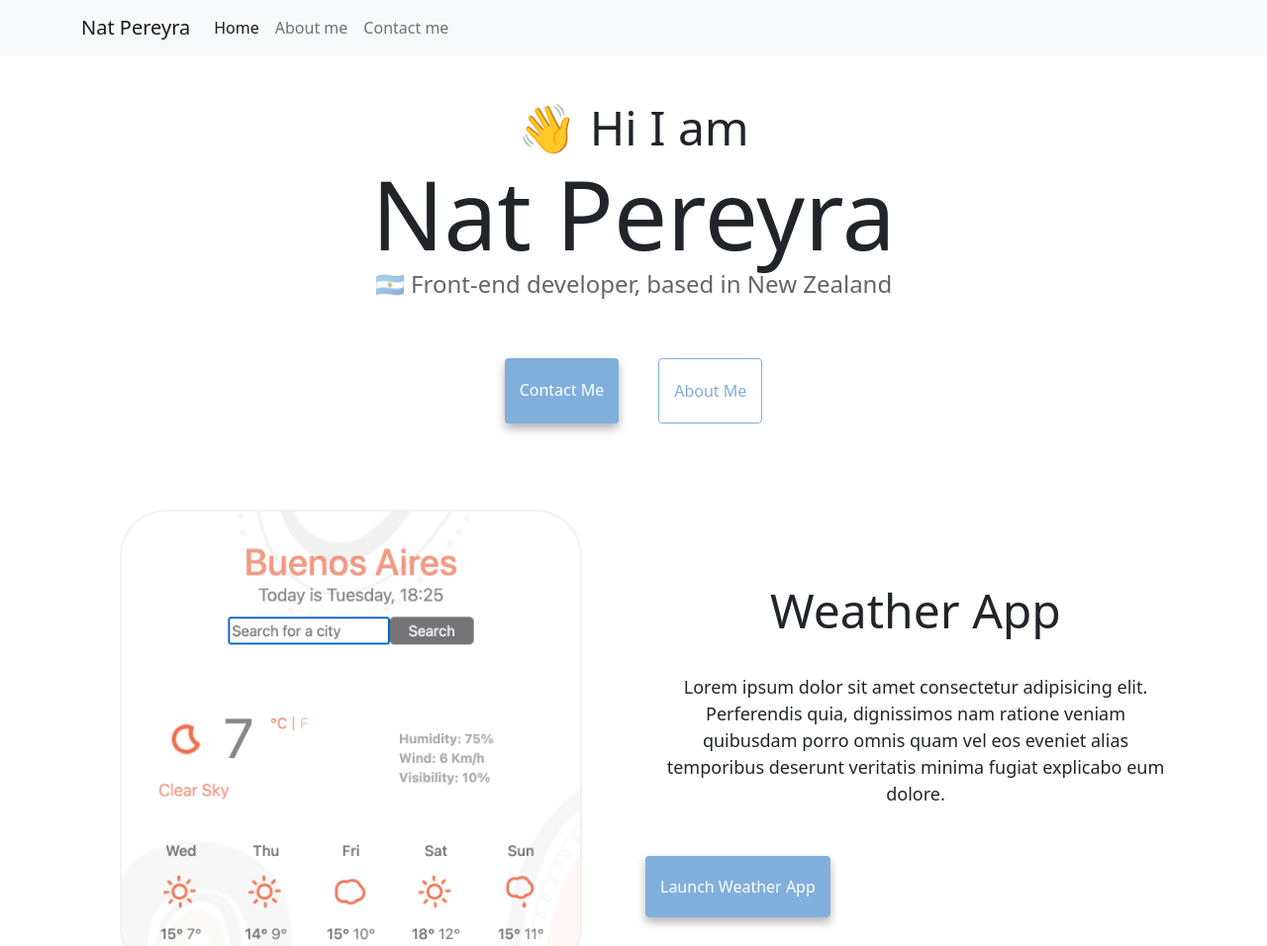
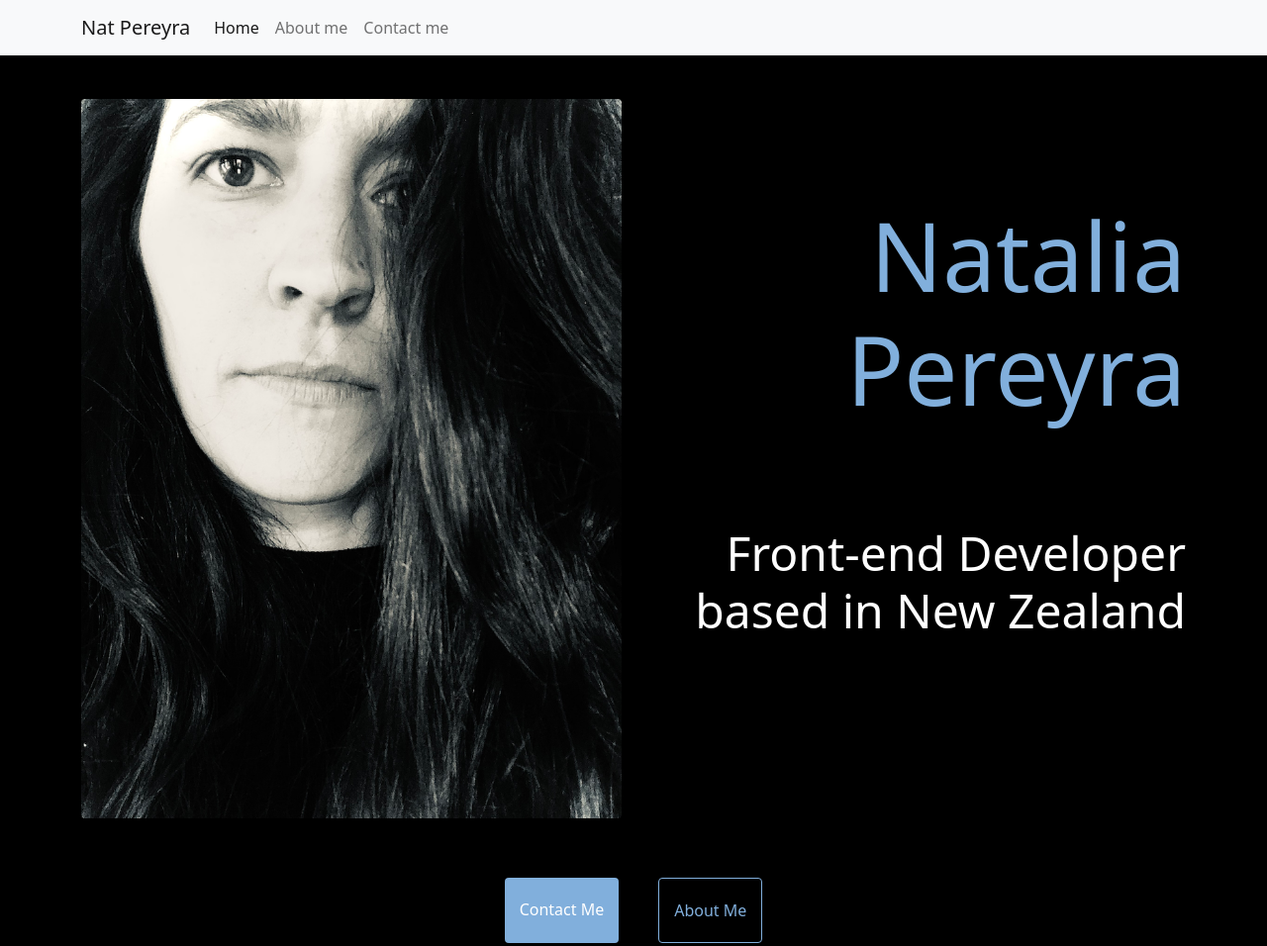
Before and after one commit to Natalia-Pereyra/My-responsive-app, a plain HTML site: page index.html in a window 1280 px wide. Shown: the top 956 px of the page at 99% size. Drawn offline with nearby package versions, Linux system fonts and the light colour scheme.

Commit message:
changed header

```diff
--- a/index.html
+++ b/index.html
@@ -36,11 +36,20 @@
             </div>
         </nav>
     </div>
-
-    <h2>👋 Hi I am</h2>
-    <h1>Nat Pereyra</h1>
-    <h3>🇦🇷 Front-end developer, based in New Zealand</h3>
-
+<header>
+   <div class="container">
+       <div class="row">
+           <div class="col-sm-6">
+               <img class="img-fluid rounded" src="/images/Yo.png" alt="">
+           </div>
+        <div class="col-sm-6" id="right-side">
+            <h1>Natalia Pereyra</h1>
+            <h2>Front-end Developer <br>
+            based in New Zealand</h2>
+        </div>
+       </div>
+   </div>
+</header>
     <div class="navigation-links">
         <a href="about.html#contact" class="contact-link" title="Contact Me">Contact me</a>
         <a href="about.html" class="about-link" title="About Me">About me</a>
--- a/style.css
+++ b/style.css
@@ -6,6 +6,7 @@
 
 body {
   width: 100%;
+  background-color: black;
 }
 
 h1,
@@ -104,7 +105,6 @@ p {
   background: var(--primary-color);
   box-shadow: var(--box-shadow);
   color: white;
-
 }
 .col-6 {
   flex: 0 0 auto;
@@ -136,4 +136,22 @@ p {
   p {
     text-align: center;
   }
+  header h1 {
+    text-align: center;
+  }
+  header h2 {
+    text-align: center;
+  }
 }
+header {
+  margin-top: 100px;
+}
+header h1 {
+  color: var(--primary-color);
+  text-align: right;
+  margin-top: 100px;
+}
+header h2 {
+  text-align: right;
+  color: white;
+}
```
Also changed, not shown: images/Yo.png (added), 1 other file.
